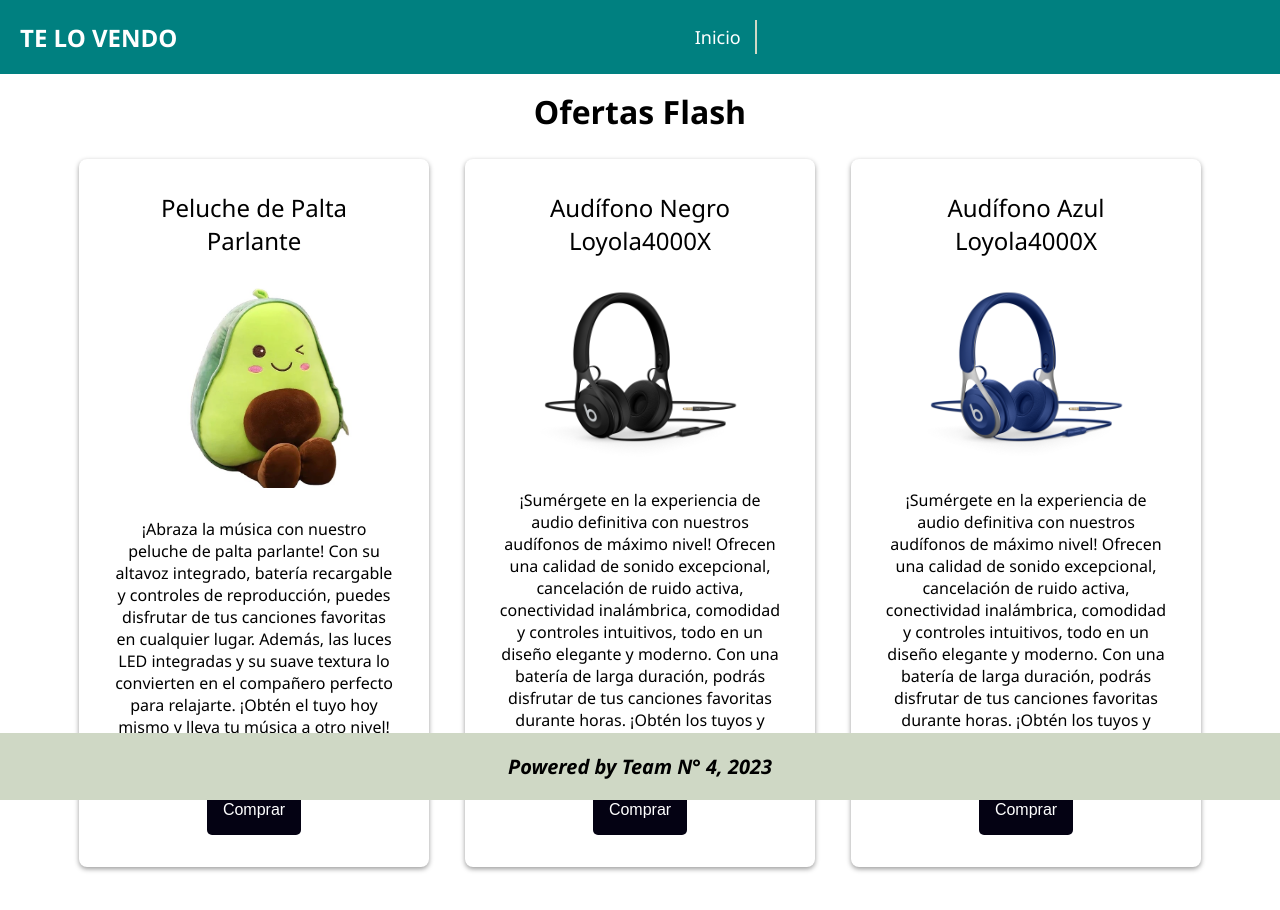
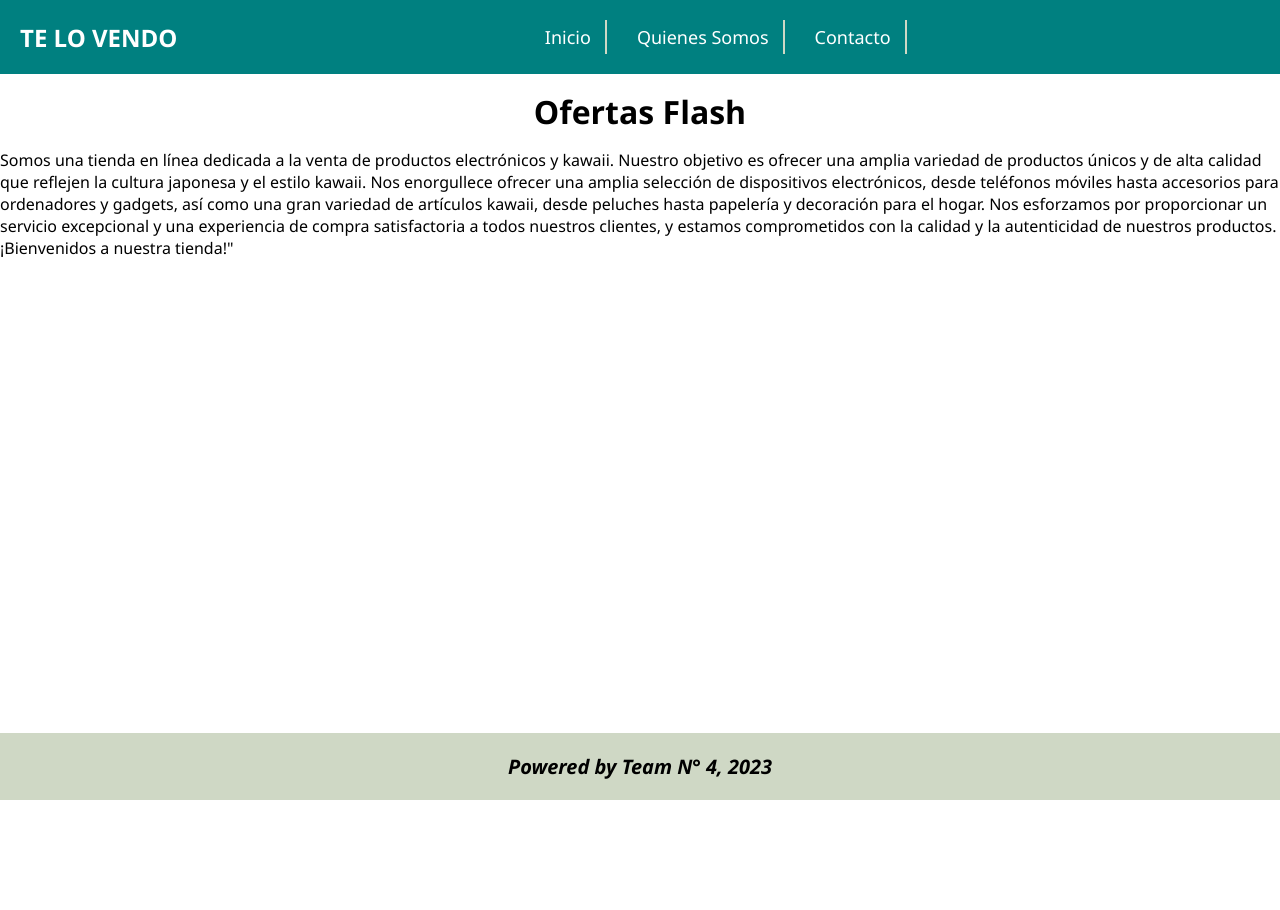
Before and after one commit to LloyolaB/modulo2-te-lo-vendo, a plain HTML site: page index.html in a window 1280 px wide. After the commit the page ends 800 px from the top, so only its background shows below. Drawn offline with Linux system fonts and the light colour scheme.

Commit message:
entregable final 1 grupal

```diff
--- a/index.html
+++ b/index.html
@@ -21,6 +21,10 @@
             <ul class="nav-links">
                 <div class="menu">
                     <li><a href="index.html">Inicio</a></li>
+                    <li><a href="#">Quienes Somos</a></li>
+                    <li><a href="#">Contacto</a></li>
+
+
 
                 </div>
             </ul>
@@ -29,7 +33,7 @@
 
         <h1 class="titulo-ofertas">Ofertas Flash</h1>
 
-        <section class="productos">
+        <!-- <section class="productos">
             <article class="card">
                 <header>Peluche de Palta Parlante</header>
                 <img class="producto" src="/img/aguacate.jpg" alt="Producto 1">
@@ -59,8 +63,16 @@
                     nunca antes!</p>
                 <button>Comprar</button>
             </article>
-        </section>
-
+        </section> -->
+        <p>
+            Somos una tienda en línea dedicada a la venta de productos electrónicos y kawaii. Nuestro objetivo es
+            ofrecer una amplia variedad de productos únicos y de alta calidad que reflejen la cultura japonesa y el
+            estilo kawaii. Nos enorgullece ofrecer una amplia selección de dispositivos electrónicos, desde teléfonos
+            móviles hasta accesorios para ordenadores y gadgets, así como una gran variedad de artículos kawaii, desde
+            peluches hasta papelería y decoración para el hogar. Nos esforzamos por proporcionar un servicio excepcional
+            y una experiencia de compra satisfactoria a todos nuestros clientes, y estamos comprometidos con la calidad
+            y la autenticidad de nuestros productos. ¡Bienvenidos a nuestra tienda!"
+        </p>
 
 
         <footer>
```
